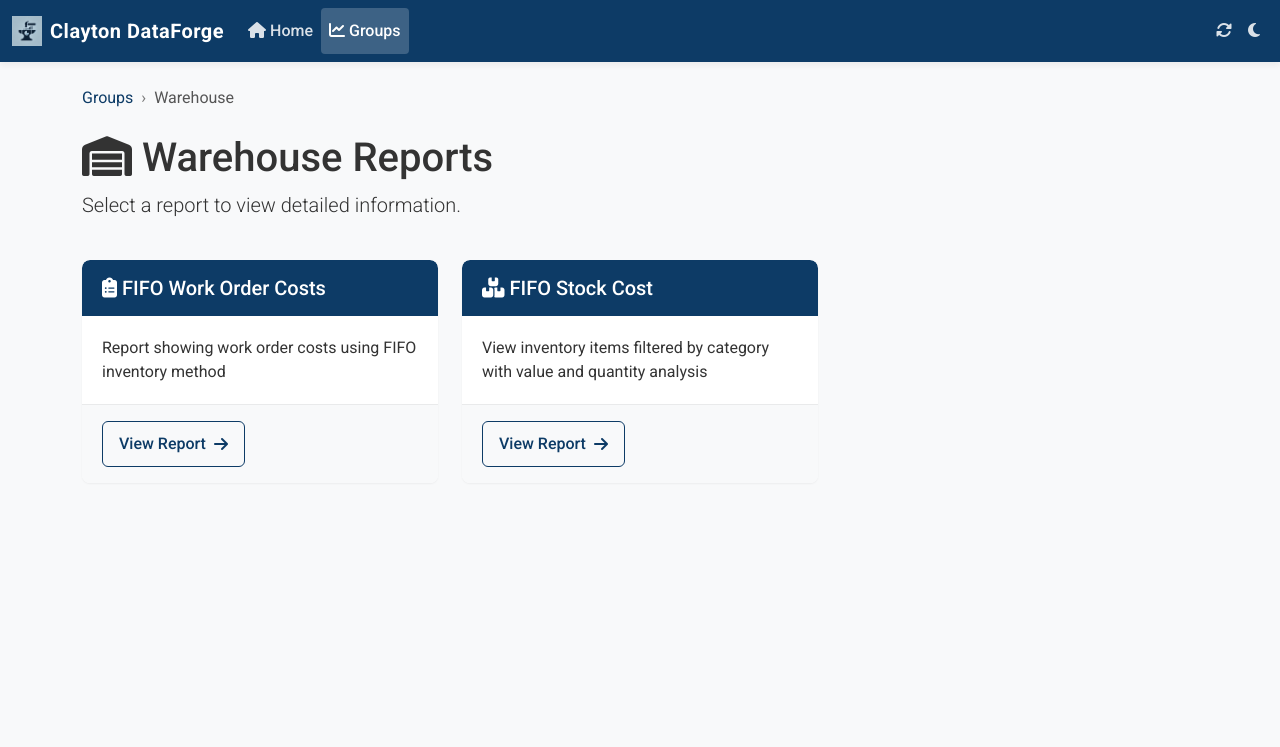
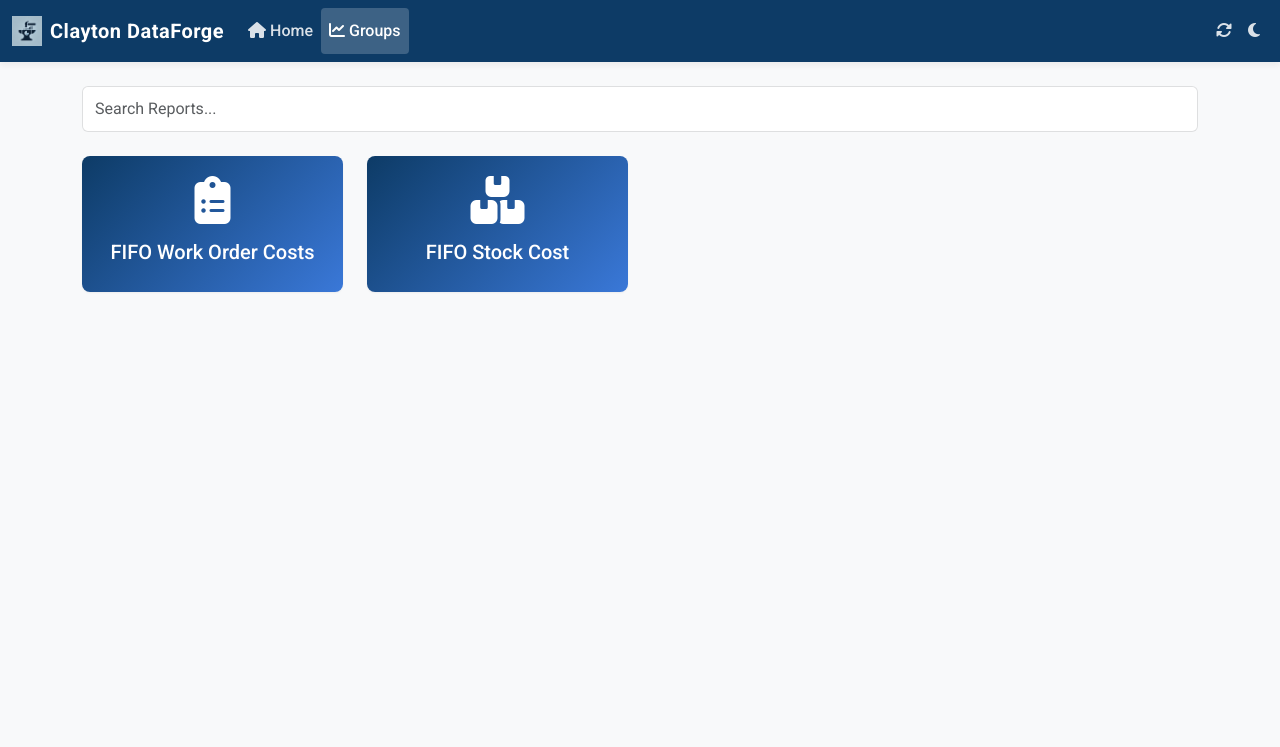
Before and after one commit to joshgrubb/Flask-Reporting, a Flask app: page /groups/warehouse/ in a window 1280 px wide. Shown: the top 747 px of the page. Run offline with Flask 3, Linux system fonts and the light colour scheme; some libraries are stand-ins or nearby versions.

Commit message:
Updated dashboards to a tile based layout for more modern look

```diff
--- a/app/groups/utilities_billing/__init__.py
+++ b/app/groups/utilities_billing/__init__.py
@@ -68,6 +68,6 @@ from app.groups.utilities_billing.cut_nonpayment import bp as cut_nonpayment_bp
 
 bp.register_blueprint(cut_nonpayment_bp)
 
-from app.groups.utilities_billing.cycle_info import bp as cycle_info_bp  # noqa
+# from app.groups.utilities_billing.cycle_info import bp as cycle_info_bp  # noqa
 
-bp.register_blueprint(cycle_info_bp)
+# bp.register_blueprint(cycle_info_bp)
--- a/app/static/css/style.css
+++ b/app/static/css/style.css
@@ -842,3 +842,47 @@ footer {
     background-color: var(--surface-color);
     box-shadow: 0 -1px 3px rgba(0, 0, 0, 0.05);
 }
+/* New hover effect for cards */
+.hover-rise {
+    transition: transform 0.3s ease, box-shadow 0.3s ease;
+}
+
+.hover-rise:hover {
+    transform: translateY(-5px);
+    box-shadow: var(--shadow-md);
+}
+
+/* Optional: Additional styling for the dashboard header if not using inline styles */
+.dashboard-header {
+    background: linear-gradient(90deg, var(--primary-light), var(--primary-color));
+    color: #fff;
+    padding: 1rem 1.5rem;
+    border-radius: var(--border-radius);
+    margin-bottom: 1rem;
+}
+/* New style for colorful, clickable report cards */
+.report-card {
+    background: linear-gradient(135deg, #0D3B66, #3A78D8);
+    border: none;
+    color: white;
+    transition: transform 0.3s ease, box-shadow 0.3s ease, background 0.3s ease;
+}
+
+.report-card:hover {
+    background: linear-gradient(135deg, #0A2C50, #315BBF);
+    transform: translateY(-5px);
+    box-shadow: var(--shadow-lg);
+}
+/* New style for colorful, clickable group cards */
+.group-card {
+    background: linear-gradient(135deg, #0D3B66, #3A78D8);
+    border: none;
+    color: white;
+    transition: transform 0.3s ease, box-shadow 0.3s ease, background 0.3s ease;
+}
+
+.group-card:hover {
+    background: linear-gradient(135deg, #0A2C50, #315BBF);
+    transform: translateY(-5px);
+    box-shadow: var(--shadow-lg);
+}
--- a/app/templates/groups/warehouse/dashboard.html
+++ b/app/templates/groups/warehouse/dashboard.html
@@ -3,45 +3,39 @@
 {% block title %}{{ title }}{% endblock %}
 
 {% block content %}
+<!-- Search Filter Section -->
 <div class="row mb-4">
-    <div class="col">
-        <nav aria-label="breadcrumb">
-            <ol class="breadcrumb">
-                <li class="breadcrumb-item"><a href="/groups/">Groups</a></li>
-                <li class="breadcrumb-item active">Warehouse</li>
-            </ol>
-        </nav>
-        <h1><i class="fas fa-warehouse"></i> {{ title }}</h1>
-        <p class="lead">Select a report to view detailed information.</p>
+    <div class="col-12">
+        <input type="text" id="reportSearch" class="form-control" placeholder="Search Reports..."
+            onkeyup="filterReports()">
     </div>
 </div>
 
-<div class="row">
+<!-- Reports Tiles -->
+<div class="row" id="reportsContainer">
     {% for report in reports %}
-    <div class="col-md-4 mb-4">
-        <div class="card h-100 {% if report.enabled is defined and not report.enabled %}text-muted{% endif %}">
-            <div
-                class="card-header {% if report.enabled is defined and not report.enabled %}bg-secondary{% else %}bg-primary{% endif %} text-white">
-                <h5 class="mb-0">
-                    <i class="{{ report.icon }}"></i> {{ report.name }}
-                </h5>
+    <div class="col-md-3 col-sm-6 mb-4 report-tile">
+        <a href="{{ report.url }}" class="text-decoration-none">
+            <div class="card h-100 card-hover text-center report-card">
+                <div class="card-body">
+                    <i class="{{ report.icon }} fa-3x mb-3" aria-hidden="true"></i>
+                    <h5 class="card-title">{{ report.name }}</h5>
+                </div>
             </div>
-            <div class="card-body">
-                <p class="card-text">{{ report.description }}</p>
-            </div>
-            <div class="card-footer bg-light">
-                {% if report.enabled is defined and not report.enabled %}
-                <button class="btn btn-outline-secondary disabled">
-                    Coming Soon <i class="fas fa-clock"></i>
-                </button>
-                {% else %}
-                <a href="{{ report.url }}" class="btn btn-outline-primary">
-                    View Report <i class="fas fa-arrow-right"></i>
-                </a>
-                {% endif %}
-            </div>
-        </div>
+        </a>
     </div>
     {% endfor %}
 </div>
+
+<!-- Interactive Search/Filter Script -->
+<script>
+    function filterReports() {
+        var input = document.getElementById("reportSearch").value.toLowerCase();
+        var tiles = document.getElementsByClassName("report-tile");
+        for (var i = 0; i < tiles.length; i++) {
+            let titleText = tiles[i].querySelector('.card-title').innerText.toLowerCase();
+            tiles[i].style.display = titleText.indexOf(input) > -1 ? "" : "none";
+        }
+    }
+</script>
 {% endblock %}
```
Also changed, not shown: app/templates/groups/community_development/dashboard.html (+26 -25 lines), app/templates/groups/dashboard.html (+26 -26 lines), app/templates/groups/finance/dashboard.html (+26 -25 lines), app/templates/groups/public_works/dashboard.html (+26 -25 lines), app/templates/groups/utilities_billing/dashboard.html (+26 -25 lines).
